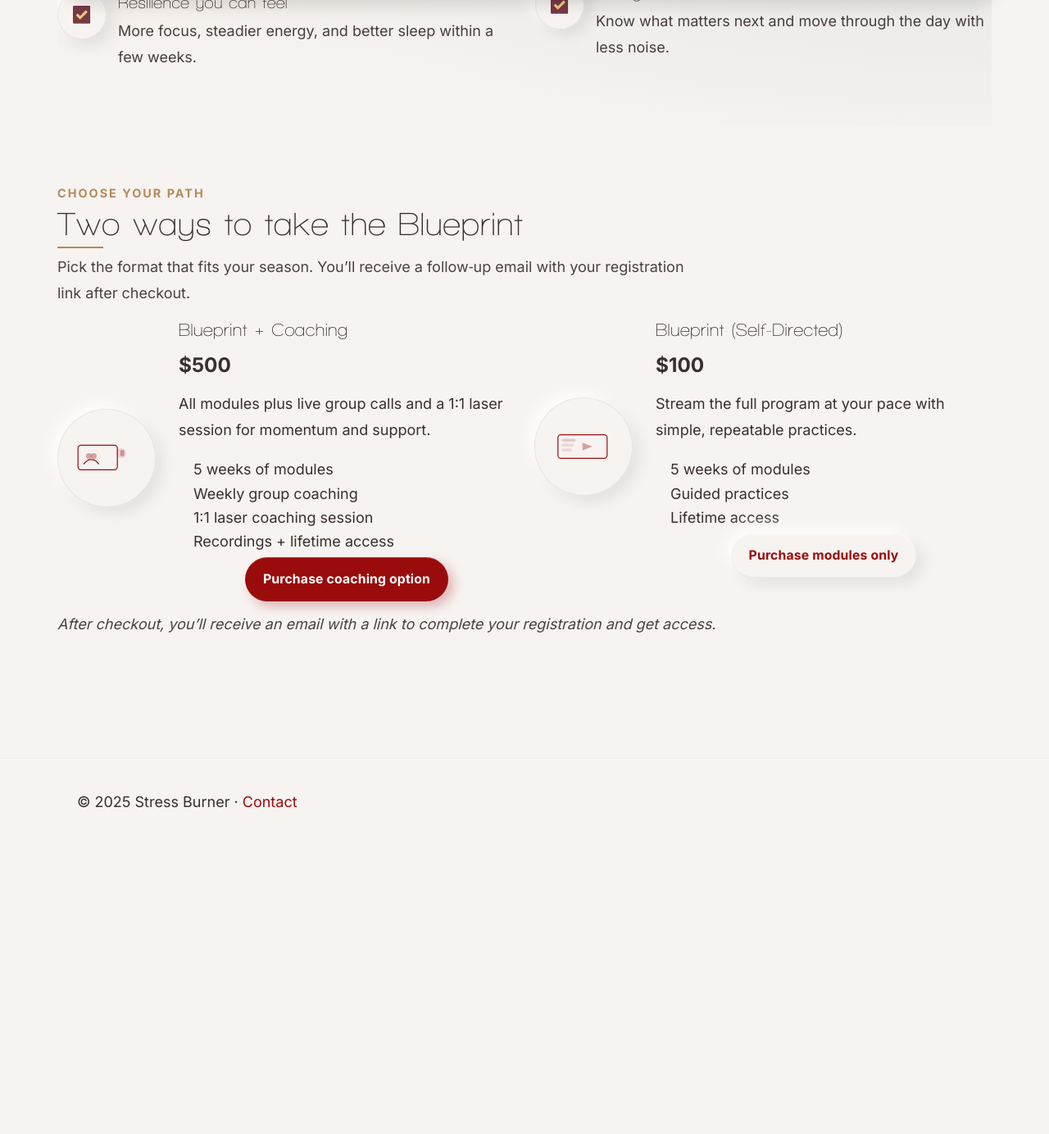
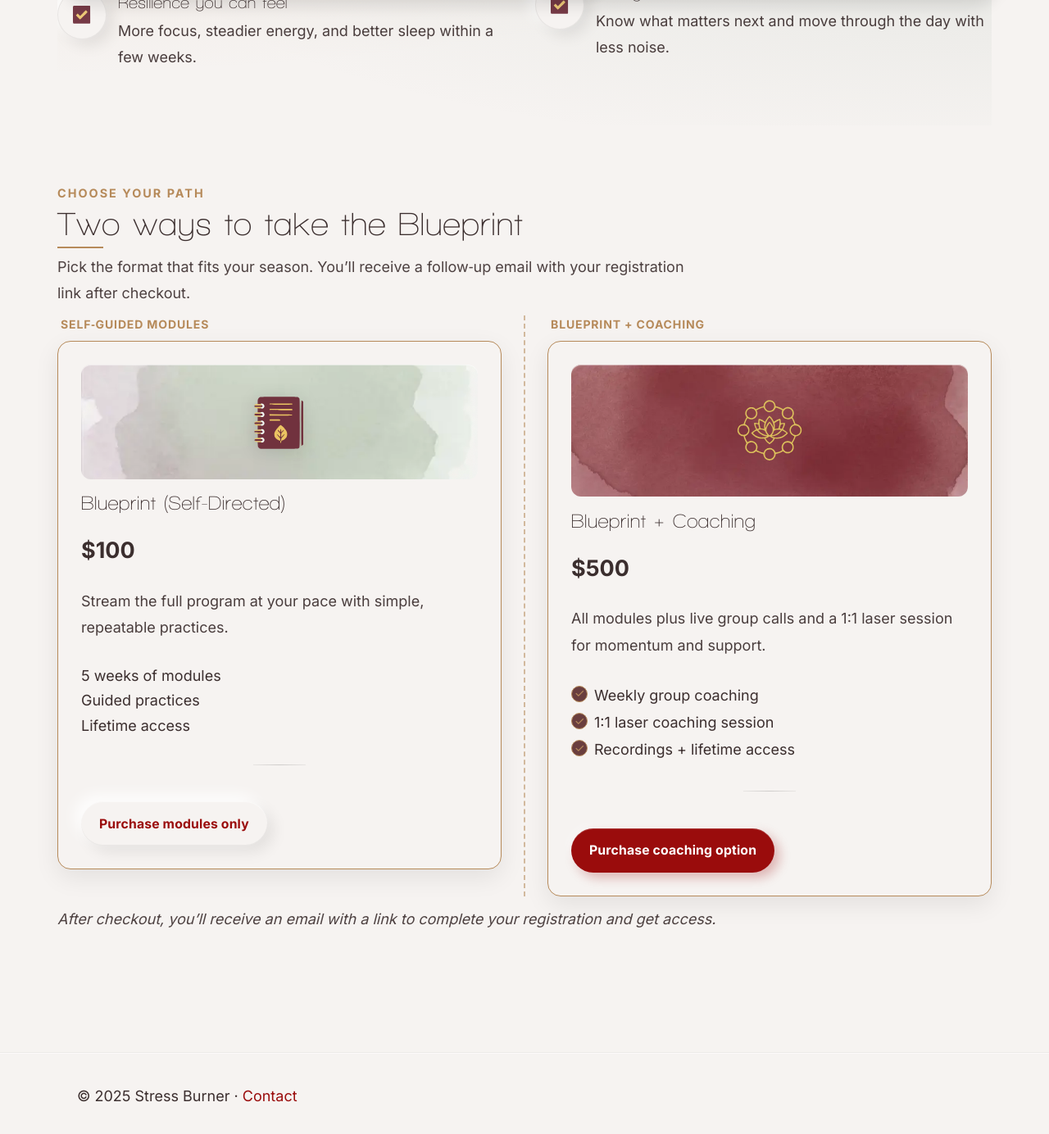
Before and after one commit to chriswakeley/test-blog, a Jekyll site: the page built from course.md, in a window 1280 px wide and 1400 px high, scrolled down 2324 px. Shown: the top 1384 px of the window at 82% size. Built offline with Jekyll 4.4.1, drawn with Linux system fonts in a browser that asks for light colours; before the commit the page ends 3365 px from its top, so only the background shows below that.

Commit message:
Refactor code structure for improved readability and maintainability

```diff
--- a/assets/css/main.css
+++ b/assets/css/main.css
@@ -319,6 +319,30 @@ main{flex:1}
 .option .cta-row{margin-top:6px}
 .option:hover .option-badge{box-shadow:-10px -10px 22px rgba(255,255,255,.9), 10px 10px 22px rgba(0,0,0,.11)}
 
+/* Pricing compare (two-column with dashed divider and labeled cards) */
+.options-compare{position:relative;display:grid;grid-template-columns:repeat(2, minmax(280px, 1fr));gap:56px;align-items:start}
+.options-compare::before{content:"";position:absolute;top:0;bottom:0;left:50%;transform:translateX(-50%);border-left:2px dashed var(--sb-gold);opacity:.55;pointer-events:none}
+.overline-label{letter-spacing:.06em;text-transform:uppercase;color:var(--sb-gold);font-weight:700;font-size:.78rem;margin:0 0 10px 4px}
+.price-card{background:var(--sb-warm);border:1.5px solid var(--sb-gold);border-radius:16px;box-shadow:0 10px 30px rgba(0,0,0,.08);padding:28px;display:flex;flex-direction:column;gap:12px}
+.price-card .card-title{font-size:24px;line-height:1.2;margin:.2rem 0 .2rem}
+.price-card .card-price{font-weight:800;font-size:1.5rem;margin:.2rem 0 .4rem}
+.price-card .card-blurb{opacity:.92;margin:.1rem 0 .6rem}
+.price-card .cta-row{justify-content:flex-start}
+/* Left card hero with watercolor banner and emblem */
+.card-hero{position:relative;border-radius:12px;overflow:hidden;min-height:140px;background: center/cover no-repeat;box-shadow:inset 0 1px 0 rgba(255,255,255,.5)}
+.card-hero .hero-emblem{position:absolute;left:50%;top:50%;transform:translate(-50%, -50%);width:72px;height:auto;filter:drop-shadow(0 2px 10px rgba(0,0,0,.12))}
+/* Right card media band with red splash and centered gold lotus */
+.media-band{position:relative;border-radius:12px;overflow:hidden;aspect-ratio:6/2;background-position:top center;background-repeat:no-repeat;background-size:cover;box-shadow:inset 0 1px 0 rgba(255,255,255,.5)}
+.media-band .media-center{position:absolute;left:50%;top:50%;transform:translate(-50%,-50%);width:80px;height:auto;filter:drop-shadow(0 2px 10px rgba(0,0,0,.12))}
+/* Feature lists */
+.features-plain{list-style:none;padding:0;margin:.1rem 0 .4rem}
+.features-plain li{margin:.2rem 0}
+.features-check{list-style:none;padding:0;margin:.1rem 0 .4rem}
+.features-check li{position:relative;padding-left:28px;margin:.35rem 0}
+.features-check li::before{content:"✓";display:inline-grid;place-items:center;position:absolute;left:0;top:.1rem;width:20px;height:20px;border-radius:50%;background:#6a3e3e;color:var(--sb-gold);border:1px solid var(--sb-gold);font-size:.8rem;line-height:1}
+.subtle-divider{position:relative;margin:.6rem 0}
+.subtle-divider::before{content:"";display:block;width:64px;height:1px;margin:0 auto;background:linear-gradient(90deg, rgba(0,0,0,.06), rgba(0,0,0,.16), rgba(0,0,0,.06))}
+
 /* Legacy card (kept for testimonials or specific use) */
 .card{background:var(--sb-warm);border-radius:16px;padding:22px;box-shadow:-10px -10px 24px rgba(255,255,255,.85), 10px 10px 24px rgba(0,0,0,.10), inset 0 1px 0 rgba(255,255,255,.45), inset 0 -1px 0 rgba(0,0,0,.05)}
 .card h3{margin:.35rem 0 .35rem}
@@ -369,6 +393,10 @@ main{flex:1}
   .option{grid-template-columns:112px 1fr}
   .option-badge{width:100px;height:100px}
   .option-badge svg,.option-badge img{width:60px;height:60px}
+  /* Pricing compare responsive */
+  .options-compare{grid-template-columns:1fr;gap:24px}
+  .options-compare::before{content:none}
+  .price-card{padding:22px}
   .brand .logo{ --logo-icon-size:40px }
   .grid.cols-3{grid-template-columns:1fr}
   .features.cols-3{grid-template-columns:1fr}
--- a/course.md
+++ b/course.md
@@ -128,64 +128,54 @@ permalink: /course/
   </div>
 </div>
 
-<!-- Options & pricing (card-less) -->
+<!-- Options & pricing (redesigned two-column compare) -->
 <div class="container section">
   <div class="section-intro align-left" style="margin:0 0 10px 0">
     <span class="eyebrow">Choose your path</span>
     <h2>Two ways to take the Blueprint</h2>
     <p>Pick the format that fits your season. You’ll receive a follow‑up email with your registration link after checkout.</p>
   </div>
-  <div class="options">
-    <!-- Coaching option -->
-    <div class="option">
-      <div class="option-badge" aria-hidden="true">
-        <svg role="img" aria-label="Telecoaching" viewBox="0 0 120 72">
-          <rect x="2" y="10" width="80" height="50" rx="6" fill="#F6F3F1" stroke="#9A0C0C" stroke-width="2" />
-          <circle cx="90" cy="26" r="10" fill="#9A0C0C" opacity=".12" />
-          <path d="M88 20 h8 v12 h-8 z" fill="#9A0C0C" opacity=".35" />
-          <path d="M14 48 c8-12 22-12 30 0" fill="none" stroke="#9A0C0C" stroke-width="2" stroke-linecap="round" />
-          <circle cx="24" cy="32" r="6" fill="#9A0C0C" opacity=".35" />
-          <circle cx="34" cy="32" r="6" fill="#9A0C0C" opacity=".35" />
-        </svg>
+  <div class="options-compare">
+    <!-- Left: Self-guided modules -->
+    <div>
+      <div class="overline-label">Self‑Guided Modules</div>
+      <div class="price-card">
+        <div class="card-hero" style="background-image: url('{{ '/assets/images/greenwatercolorbanner.webp' | relative_url }}');">
+          <img class="hero-emblem" src="{{ '/assets/images/notebook.svg' | relative_url }}" alt="Notebook icon" />
+        </div>
+        <h3 class="card-title">Blueprint (Self‑Directed)</h3>
+        <p class="card-price">$100</p>
+        <p class="card-blurb">Stream the full program at your pace with simple, repeatable practices.</p>
+        <ul class="features-plain">
+          <li>5 weeks of modules</li>
+          <li>Guided practices</li>
+          <li>Lifetime access</li>
+        </ul>
+        <div class="subtle-divider"></div>
+        <div class="cta-row">
+          <a class="btn secondary" href="{{ site.purchase_modules_url | default: '#' }}" target="_blank" rel="noopener">Purchase modules only</a>
+        </div>
       </div>
-      <div class="option-body">
-        <h3>Blueprint + Coaching</h3>
-        <p class="price">$500</p>
-        <p>All modules plus live group calls and a 1:1 laser session for momentum and support.</p>
-        <ul>
-          <li>5 weeks of modules</li>
+    </div>
+
+    <!-- Right: Blueprint + Coaching -->
+    <div>
+      <div class="overline-label">Blueprint + Coaching</div>
+      <div class="price-card">
+        <div class="media-band" style="background-image: url('{{ '/assets/images/watercolorcardbanner.webp' | relative_url }}');">
+          <img class="media-center" src="{{ '/assets/images/coachingicon.svg' | relative_url }}" alt="Coaching icon" />
+        </div>
+        <h3 class="card-title">Blueprint + Coaching</h3>
+        <p class="card-price">$500</p>
+        <p class="card-blurb">All modules plus live group calls and a 1:1 laser session for momentum and support.</p>
+        <ul class="features-check">
           <li>Weekly group coaching</li>
           <li>1:1 laser coaching session</li>
           <li>Recordings + lifetime access</li>
         </ul>
+        <div class="subtle-divider"></div>
         <div class="cta-row">
           <a class="btn" href="{{ site.purchase_coaching_url | default: '#' }}" target="_blank" rel="noopener">Purchase coaching option</a>
-        </div>
-      </div>
-    </div>
-
-    <!-- Self-directed option -->
-    <div class="option">
-      <div class="option-badge" aria-hidden="true">
-        <svg role="img" aria-label="Self‑directed online modules" viewBox="0 0 120 72">
-          <rect x="8" y="12" width="100" height="48" rx="6" fill="#F6F3F1" stroke="#9A0C0C" stroke-width="2" />
-          <polygon points="58,28 78,36 58,44" fill="#9A0C0C" opacity=".35" />
-          <rect x="16" y="20" width="28" height="6" rx="3" fill="#9A0C0C" opacity=".18" />
-          <rect x="16" y="30" width="24" height="6" rx="3" fill="#9A0C0C" opacity=".12" />
-          <rect x="16" y="40" width="20" height="6" rx="3" fill="#9A0C0C" opacity=".12" />
-        </svg>
-      </div>
-      <div class="option-body">
-        <h3>Blueprint (Self‑Directed)</h3>
-        <p class="price">$100</p>
-        <p>Stream the full program at your pace with simple, repeatable practices.</p>
-        <ul>
-          <li>5 weeks of modules</li>
-          <li>Guided practices</li>
-          <li>Lifetime access</li>
-        </ul>
-        <div class="cta-row">
-          <a class="btn secondary" href="{{ site.purchase_modules_url | default: '#' }}" target="_blank" rel="noopener">Purchase modules only</a>
         </div>
       </div>
     </div>
```
Also changed, not shown: assets/images/greenwatercolorbanner.webp (added).
